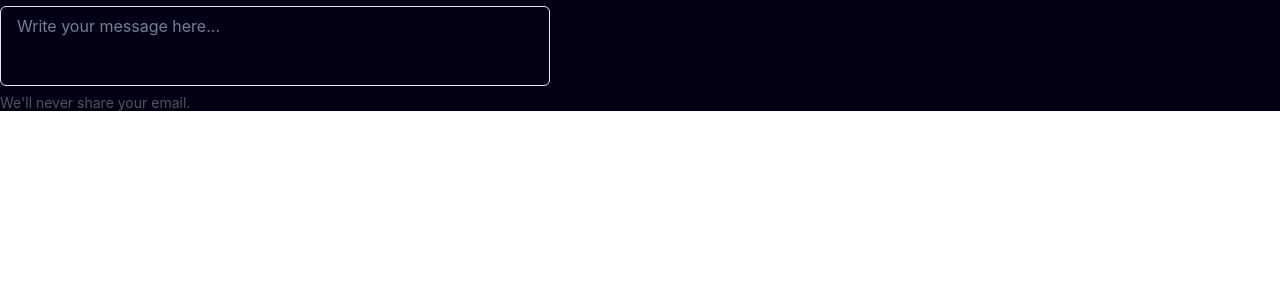
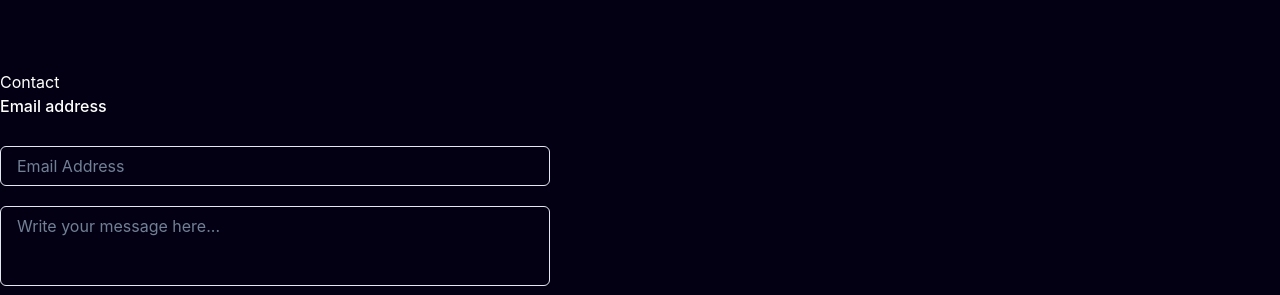
Before and after one commit to IzaMarkstrom/iza-portfolio-website, a Next.js app: page / in a window 1280 px wide. Shown: the part 1505-1800 px from the top of the page. Before the commit the page ends 1616 px from the top, so only its background shows below. Built offline with nearby package versions, Linux system fonts and the light colour scheme.

Commit message:
Added margin and changed to Box instead of fragments

```diff
--- a/components/Contact.jsx
+++ b/components/Contact.jsx
@@ -4,12 +4,13 @@ import {
     FormLabel,
     Input,
     FormHelperText,
-    Textarea
+    Textarea,
+    Box
   } from '@chakra-ui/react'
 
 const Contact = () => {
     return (
-        <>
+        <Box mt='200px'>
             <h2>Contact</h2>
             <FormControl>
                 <FormLabel>Email address</FormLabel>
@@ -17,7 +18,7 @@ const Contact = () => {
                 <Textarea width='550px' mt={5} placeholder='Write your message here...' resize='none'/>
                 <FormHelperText>We'll never share your email.</FormHelperText>
             </FormControl>
-        </>
+        </Box>
     );
 };
 
```
